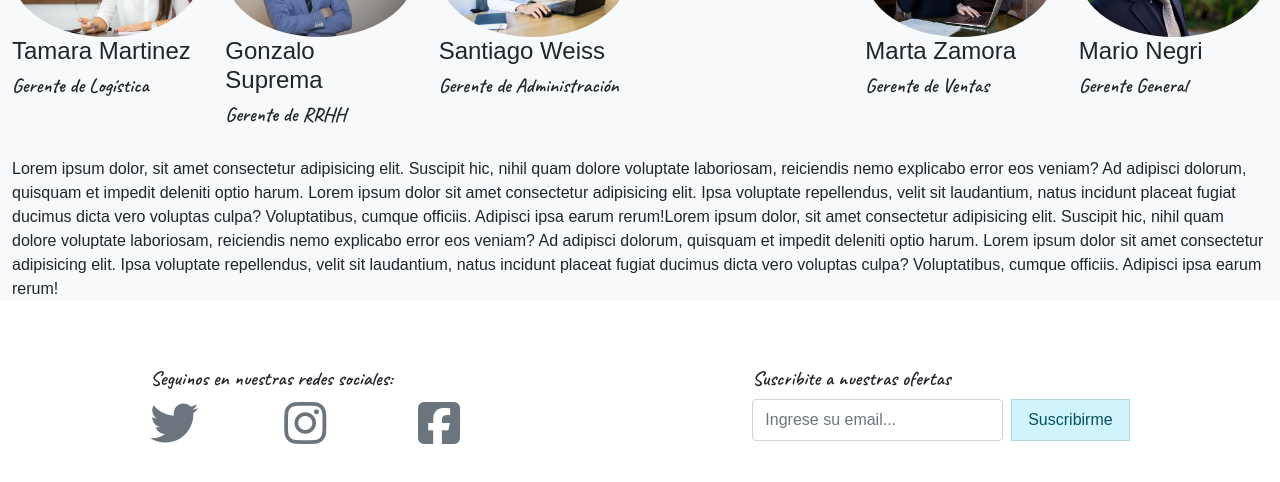
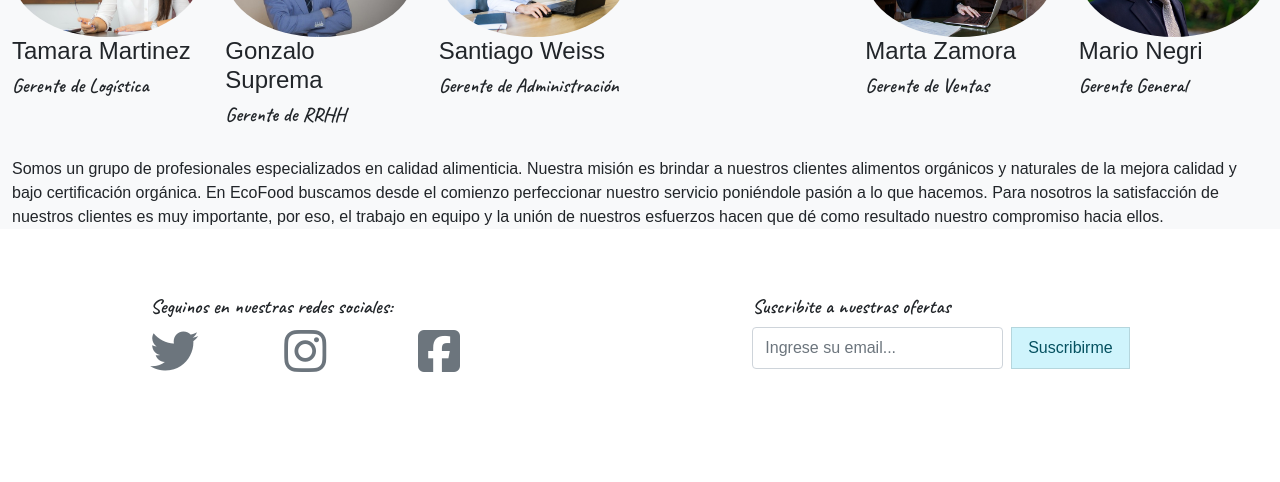
Before and after one commit to ClaudiaSimonetti/ecofood, a plain HTML site: page index.html in a window 1280 px wide. Shown: the part 1068-1550 px from the top of the page. After the commit the page ends 1510 px from the top, so only its background shows below. Drawn offline with nearby package versions, Linux system fonts and the light colour scheme; some packages are replaced by stand-ins of ours; a script that the page names is missing.

Commit message:
parrafo sobre nosotros

```diff
--- a/index.html
+++ b/index.html
@@ -178,13 +178,12 @@
         <div id="personal" class="row">
             <!--baseDeDatosProductos.json-->
         </div>
-        <p id="textoSobreNosotros">Lorem ipsum dolor, sit amet consectetur adipisicing elit. Suscipit hic, nihil quam dolore voluptate laboriosam,
-        reiciendis nemo explicabo error eos veniam? Ad adipisci dolorum, quisquam et impedit deleniti optio harum. Lorem ipsum dolor
-        sit amet consectetur adipisicing elit. Ipsa voluptate repellendus, velit sit laudantium, natus incidunt placeat fugiat ducimus
-        dicta vero voluptas culpa? Voluptatibus, cumque officiis. Adipisci ipsa earum rerum!Lorem ipsum dolor, sit amet consectetur adipisicing elit.
-        Suscipit hic, nihil quam dolore voluptate laboriosam, reiciendis nemo explicabo error eos veniam? Ad adipisci dolorum, quisquam et impedit
-        deleniti optio harum. Lorem ipsum dolor sit amet consectetur adipisicing elit. Ipsa voluptate repellendus, velit sit laudantium, natus incidunt
-        placeat fugiat ducimus dicta vero voluptas culpa? Voluptatibus, cumque officiis. Adipisci ipsa earum rerum!</p>
+        <p id="textoSobreNosotros">Somos un grupo de profesionales especializados en calidad alimenticia.
+            Nuestra misión es brindar a nuestros clientes alimentos orgánicos y naturales de la mejora calidad
+            y bajo certificación orgánica. En EcoFood buscamos desde el comienzo perfeccionar nuestro servicio
+            poniéndole pasión a lo que hacemos.
+            Para nosotros la satisfacción de nuestros clientes es muy importante, por eso, el trabajo en equipo
+            y la unión de nuestros esfuerzos hacen que dé como resultado nuestro compromiso hacia ellos.</p>
     </div>
     <footer id="pieDePagina">
         <div class="row justify-content-md-center">
```
Also changed, not shown: js/jquery.js.
